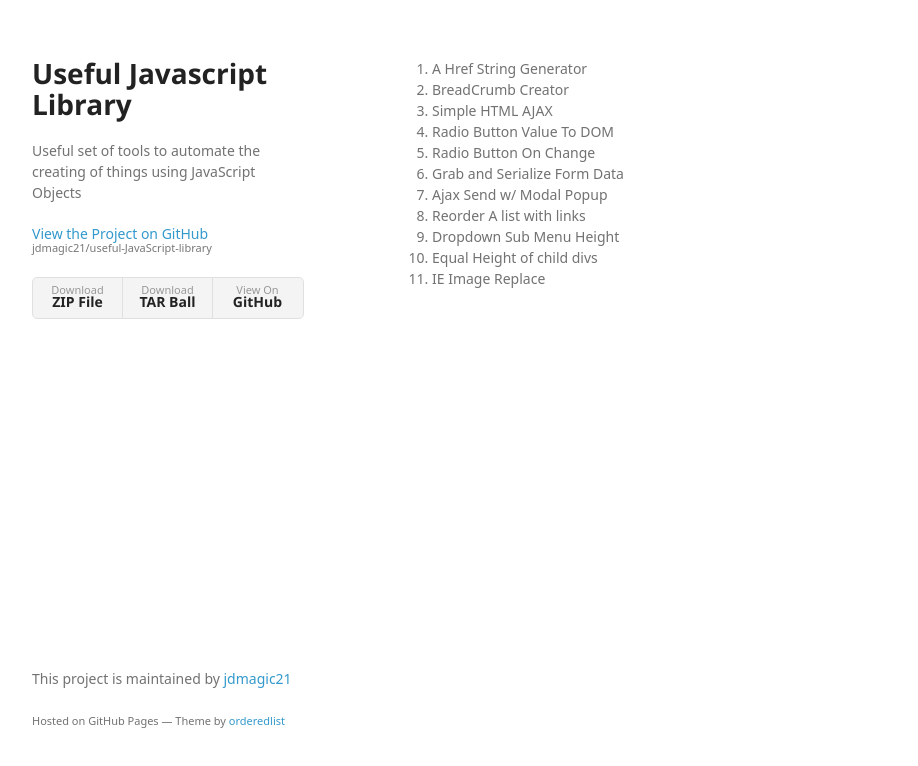
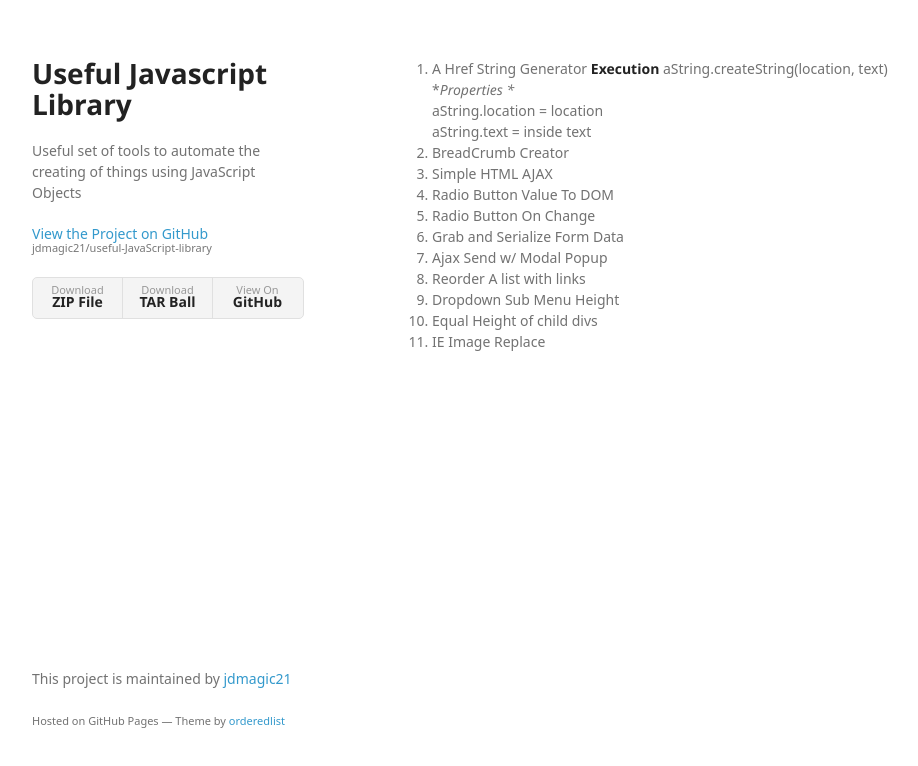
Before and after one commit to codedcontainer/useful-JavaScript-library, a plain HTML site: page index.html in a window 1280 px wide. Shown: the whole page, without its empty margins (178-1096 px from the left). Drawn offline with Linux system fonts and the light colour scheme; a web font is replaced by a local one.

```diff
--- a/index.html
+++ b/index.html
@@ -29,7 +29,13 @@
       </header>
       <section>
         <ol>
-<li>A Href String Generator</li>
+<li>A Href String Generator
+<strong>Execution</strong>
+aString.createString(location, text)
+*<em>Properties *</em><br>
+aString.location = location<br>
+aString.text = inside text<br>
+</li>
 <li>BreadCrumb Creator</li>
 <li>Simple HTML AJAX</li>
 <li>Radio Button Value To DOM</li>
--- a/params.json
+++ b/params.json
@@ -1 +1 @@
-{"name":"Useful Javascript Library","tagline":"Useful set of tools to automate the creating of things using JavaScript Objects ","body":"1. A Href String Generator\r\n2. BreadCrumb Creator\r\n3. Simple HTML AJAX\r\n4. Radio Button Value To DOM\r\n5. Radio Button On Change\r\n6. Grab and Serialize Form Data\r\n7. Ajax Send w/ Modal Popup\r\n8. Reorder A list with links\r\n9. Dropdown Sub Menu Height\r\n10. Equal Height of child divs\r\n11. IE Image Replace","google":"","note":"Don't delete this file! It's used internally to help with page regeneration."}
+{"name":"Useful Javascript Library","tagline":"Useful set of tools to automate the creating of things using JavaScript Objects ","body":"1. A Href String Generator\r\n**Execution**\r\naString.createString(location, text) \r\n**Properties **                        \r\naString.location = location          \r\naString.text = inside text   \r\n2. BreadCrumb Creator\r\n3. Simple HTML AJAX\r\n4. Radio Button Value To DOM\r\n5. Radio Button On Change\r\n6. Grab and Serialize Form Data\r\n7. Ajax Send w/ Modal Popup\r\n8. Reorder A list with links\r\n9. Dropdown Sub Menu Height\r\n10. Equal Height of child divs\r\n11. IE Image Replace","google":"","note":"Don't delete this file! It's used internally to help with page regeneration."}
```
